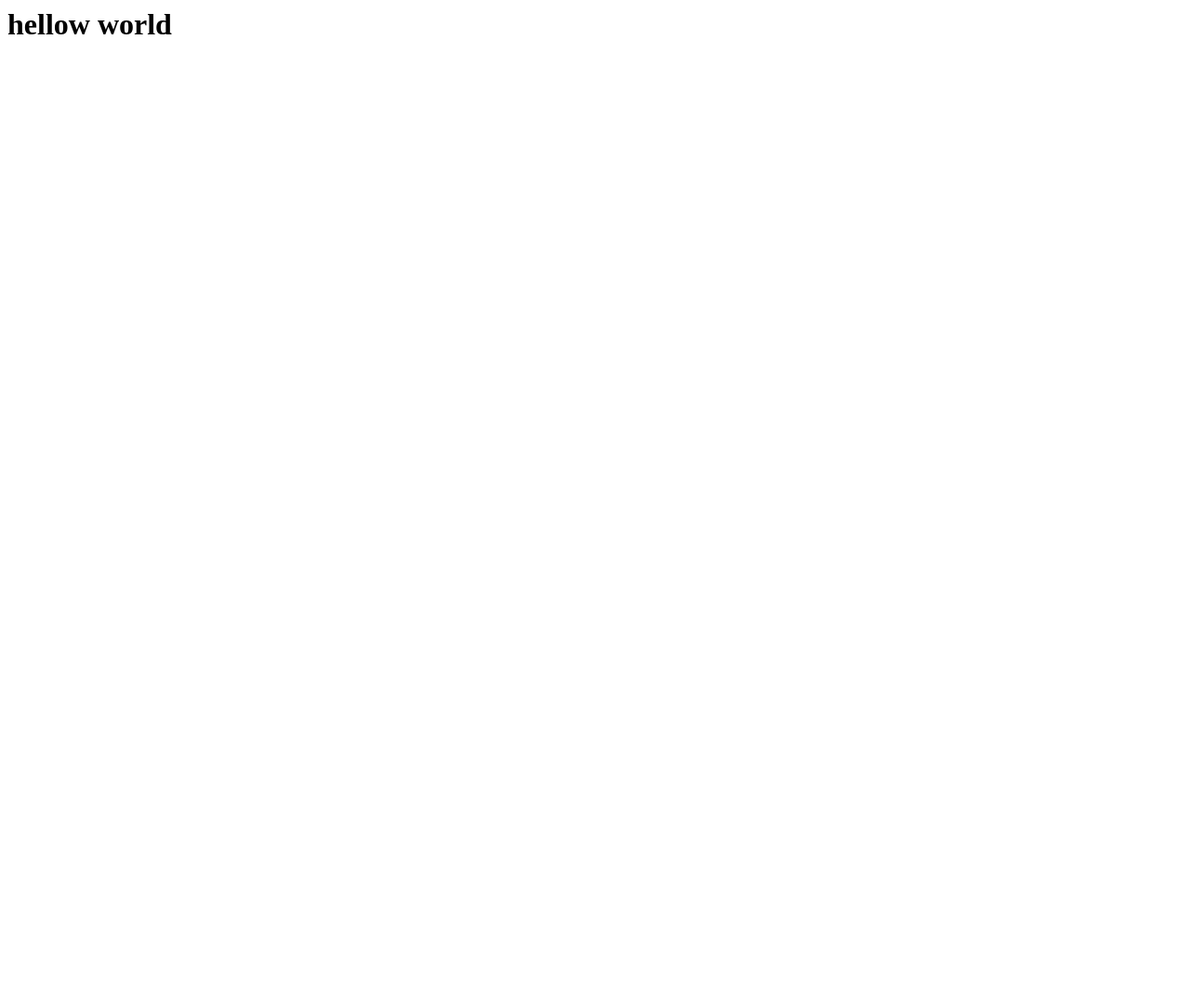
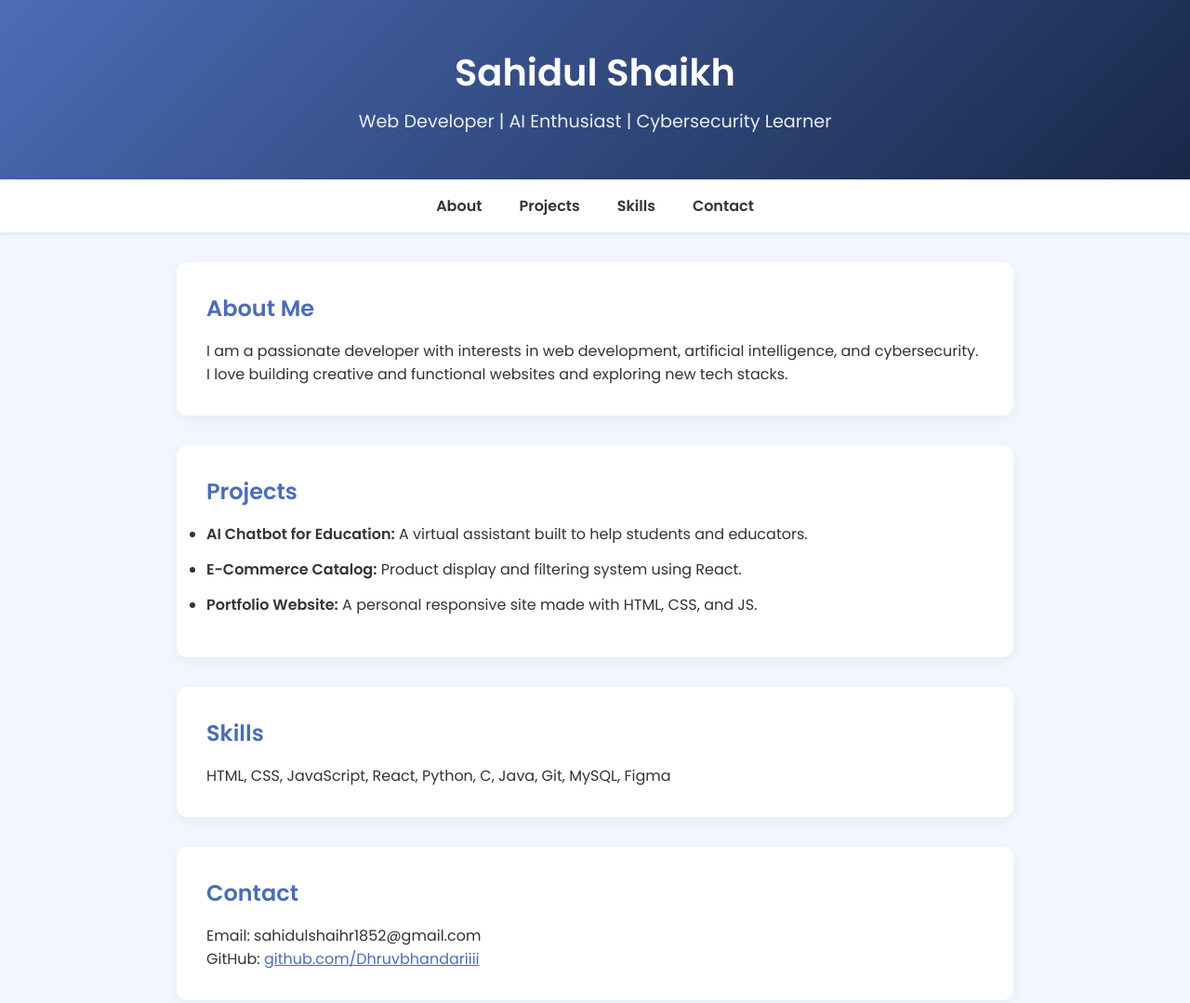
Before and after one commit to Sahidul123h/Sahidul123h.github.io, a plain HTML site: page index.html in a window 1280 px wide. Shown: the whole page at 93% size. Before the commit the page ends 800 px from the top, so only its background shows below. Drawn offline with Linux system fonts and the light colour scheme.

Commit message:
Update index.html

```diff
--- a/index.html
+++ b/index.html
@@ -1 +1,154 @@
-<h1>hellow world</h1>
+<!DOCTYPE html>
+<html lang="en">
+<head>
+  <meta charset="UTF-8" />
+  <meta name="viewport" content="width=device-width, initial-scale=1.0"/>
+  <title>Sahidul's Portfolio</title>
+
+  <!-- Google Font -->
+  <link href="https://fonts.googleapis.com/css2?family=Poppins:wght@400;600&display=swap" rel="stylesheet">
+
+  <style>
+    * {
+      margin: 0;
+      padding: 0;
+      box-sizing: border-box;
+      scroll-behavior: smooth;
+    }
+
+    body {
+      font-family: 'Poppins', sans-serif;
+      background: #f2f7ff;
+      color: #333;
+    }
+
+    header {
+      background: linear-gradient(135deg, #4b6cb7, #182848);
+      color: white;
+      padding: 3rem 1rem;
+      text-align: center;
+      box-shadow: 0 2px 10px rgba(0, 0, 0, 0.2);
+    }
+
+    header h1 {
+      font-size: 2.5rem;
+      margin-bottom: 0.5rem;
+    }
+
+    header p {
+      font-size: 1.2rem;
+      opacity: 0.9;
+    }
+
+    nav {
+      background: #fff;
+      display: flex;
+      justify-content: center;
+      padding: 1rem;
+      box-shadow: 0 1px 5px rgba(0, 0, 0, 0.1);
+      position: sticky;
+      top: 0;
+      z-index: 999;
+    }
+
+    nav a {
+      text-decoration: none;
+      color: #333;
+      margin: 0 20px;
+      font-weight: 600;
+      transition: color 0.3s;
+    }
+
+    nav a:hover {
+      color: #4b6cb7;
+    }
+
+    section {
+      max-width: 900px;
+      background: white;
+      margin: 2rem auto;
+      padding: 2rem;
+      border-radius: 12px;
+      box-shadow: 0 4px 16px rgba(0,0,0,0.05);
+    }
+
+    section h2 {
+      color: #4b6cb7;
+      margin-bottom: 1rem;
+    }
+
+    ul li {
+      margin-bottom: 0.8rem;
+    }
+
+    a {
+      color: #4b6cb7;
+    }
+
+    footer {
+      text-align: center;
+      padding: 1.5rem;
+      background: #182848;
+      color: white;
+      margin-top: 2rem;
+    }
+
+    @media (max-width: 600px) {
+      header h1 {
+        font-size: 2rem;
+      }
+
+      nav {
+        flex-direction: column;
+      }
+
+      nav a {
+        margin: 10px 0;
+      }
+
+      section {
+        margin: 1rem;
+        padding: 1.5rem;
+      }
+    }
+  </style>
+</head>
+
+<body>
+
+  <header>
+    <h1>Sahidul Shaikh</h1>
+    <p>Web Developer | AI Enthusiast | Cybersecurity Learner</p>
+  </header>
+
+  <nav>
+    <a href="#about">About</a>
+    <a href="#projects">Projects</a>
+    <a href="#skills">Skills</a>
+    <a href="#contact">Contact</a>
+  </nav>
+
+  <section id="about">
+    <h2>About Me</h2>
+    <p>I am a passionate developer with interests in web development, artificial intelligence, and cybersecurity. I love building creative and functional websites and exploring new tech stacks.</p>
+  </section>
+
+  <section id="projects">
+    <h2>Projects</h2>
+    <ul>
+      <li><strong>AI Chatbot for Education:</strong> A virtual assistant built to help students and educators.</li>
+      <li><strong>E-Commerce Catalog:</strong> Product display and filtering system using React.</li>
+      <li><strong>Portfolio Website:</strong> A personal responsive site made with HTML, CSS, and JS.</li>
+    </ul>
+  </section>
+
+  <section id="skills">
+    <h2>Skills</h2>
+    <p>HTML, CSS, JavaScript, React, Python, C, Java, Git, MySQL, Figma</p>
+  </section>
+
+  <section id="contact">
+    <h2>Contact</h2>
+    <p>Email: sahidulshaihr1852@gmail.com</p>
+    <p>GitHub: <a href="https://github.com/Dhruvbhandariiii" target="_blank">github.com/Dhruvbhandariiii</a></p>
+  </section>
```
